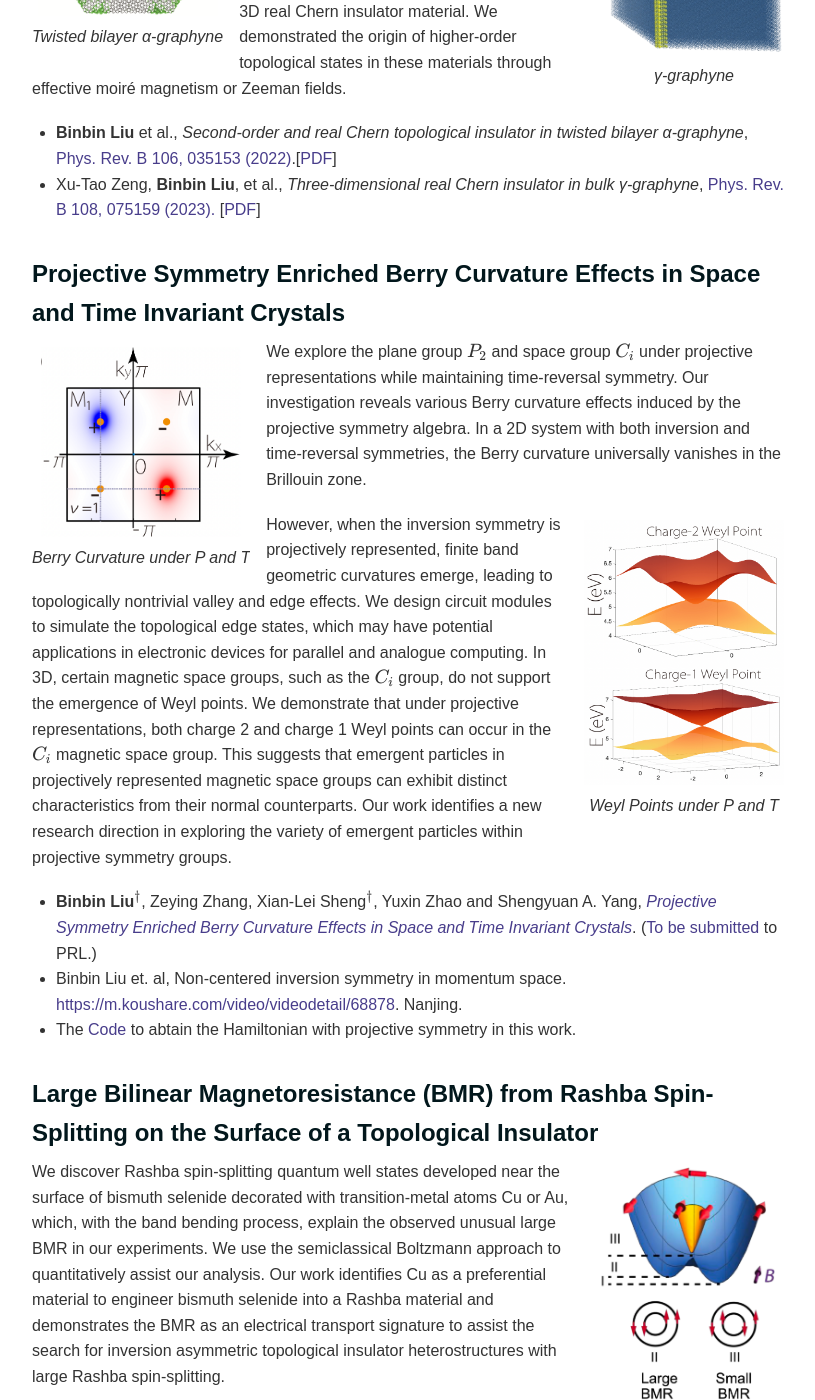
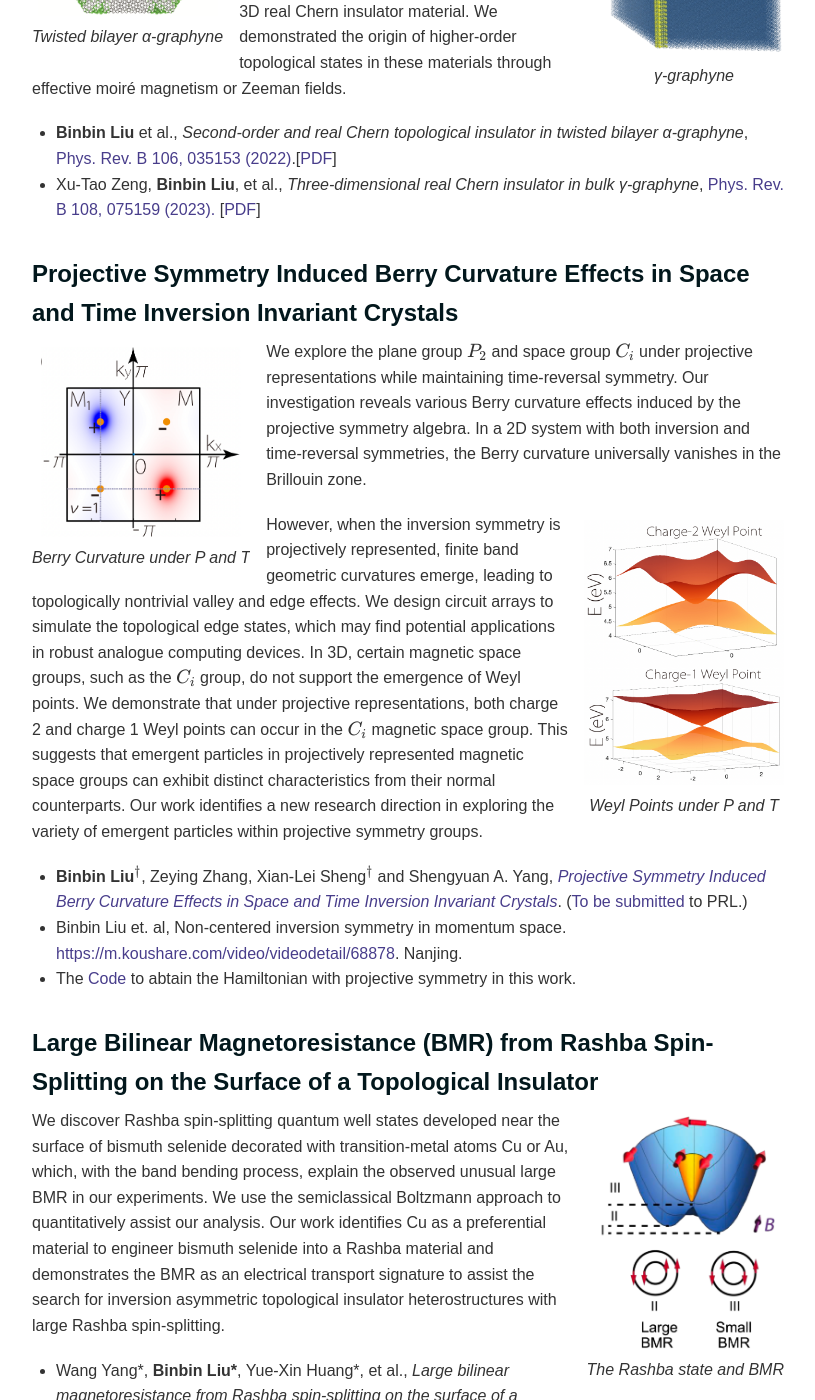
Before and after one commit to LIU-Binbin/LIU-Binbin.github.io, a Jekyll site: the page built from ResearchHighlights.md, in a window 1280 px wide and 1400 px high, scrolled down 441 px. Shown: the whole window, without its empty margins (232-1047 px from the left). Built offline with Jekyll 4.4.1, drawn with Linux system fonts in a browser that asks for light colours; nearby versions of some CDN libraries.

Commit message:
update publication

```diff
--- a/ResearchHighlights.md
+++ b/ResearchHighlights.md
@@ -13,7 +13,7 @@ We identified twisted bilayer α-graphyne and γ-graphyne as second-order topolo
 - Xu-Tao Zeng, **Binbin Liu**, et al., _Three-dimensional real Chern insulator in bulk γ-graphyne_, [Phys. Rev. B 108, 075159 (2023).](https://journals.aps.org/prb/abstract/10.1103/PhysRevB.108.075159) [[PDF](https://arxiv.org/pdf/2302.13090.pdf)]
 
 <a name="noncenter"></a>
-## Projective Symmetry Enriched Berry Curvature Effects in Space and Time Invariant Crystals <br />
+## Projective Symmetry Induced Berry Curvature Effects in Space and Time Inversion Invariant Crystals <br />
 {% include image.html url="/assets/research/non-centerBC.png" caption="Berry Curvature under P and T" width="200px" align="left" %}
 <!--We discovered non-centered inversion symmetries in the momentum space from projective
 symmetry algebras, identified and characterized novel twisted inverse topological edge
@@ -24,11 +24,11 @@ The spacial inversion symmetry inverses the position and momentum of a physical
 -->
 We explore the plane group $$P_{2}$$ and space group $$C_{i}$$ under projective representations while maintaining time-reversal symmetry. Our investigation reveals various Berry curvature effects induced by the projective symmetry algebra. In a 2D system with both inversion and time-reversal symmetries, the Berry curvature universally vanishes in the Brillouin zone.
 {% include image.html url="/assets/research/Weyl.png" caption="Weyl Points under P and T" width="200px" align="right" %}
-However, when the inversion symmetry is projectively represented, finite band geometric curvatures emerge, leading to topologically nontrivial valley and edge effects. We design circuit modules to simulate the topological edge states, which may have potential applications in  electronic devices for parallel and analogue computing.
+However, when the inversion symmetry is projectively represented, finite band geometric curvatures emerge, leading to topologically nontrivial valley and edge effects. We design circuit arrays to simulate the topological edge states, which may find potential applications in robust analogue computing devices.
 In 3D, certain magnetic space groups, such as the $$C_{i}$$ group, do not support the emergence of Weyl points. We demonstrate that under projective representations, both charge 2 and charge 1 Weyl points can occur in the $$C_{i}$$ magnetic space group. This suggests that emergent particles in projectively represented magnetic space groups can exhibit distinct characteristics from their normal counterparts. Our work identifies a new research direction in exploring the variety of emergent particles within projective symmetry groups.
 <br />
 
-- **Binbin Liu$$^†$$**, Zeying Zhang, Xian-Lei Sheng$$^†$$, Yuxin Zhao and Shengyuan A. Yang, [_Projective Symmetry Enriched Berry Curvature Effects in Space and Time Invariant Crystals_](/ResearchHighlights/#noncenter). ([To be submitted](/assets/publications/Projective_Symmetry.pdf) to PRL.)
+- **Binbin Liu$$^†$$**, Zeying Zhang, Xian-Lei Sheng$$^†$$ and Shengyuan A. Yang, [_Projective Symmetry Induced Berry Curvature Effects in Space and Time Inversion Invariant Crystals_](/ResearchHighlights/#noncenter). ([To be submitted](/assets/publications/MomentumNonCenteredInv_main_Sup_07.pdf) to PRL.)
 <!--[[PDF](assets/papers/MomentumNonCenteredInv_main.pdf)]-->
 - Binbin Liu et. al, Non-centered inversion symmetry in momentum space.  [https://m.koushare.com/video/videodetail/68878](https://m.koushare.com/video/videodetail/68878).  Nanjing.
 - The [Code](https://github.com/LIU-Binbin/ProjectiveSymm-TB) to abtain the Hamiltonian with projective symmetry in this work.
```
Also changed, not shown: index.md (+1 -1 lines), 8 other files.
